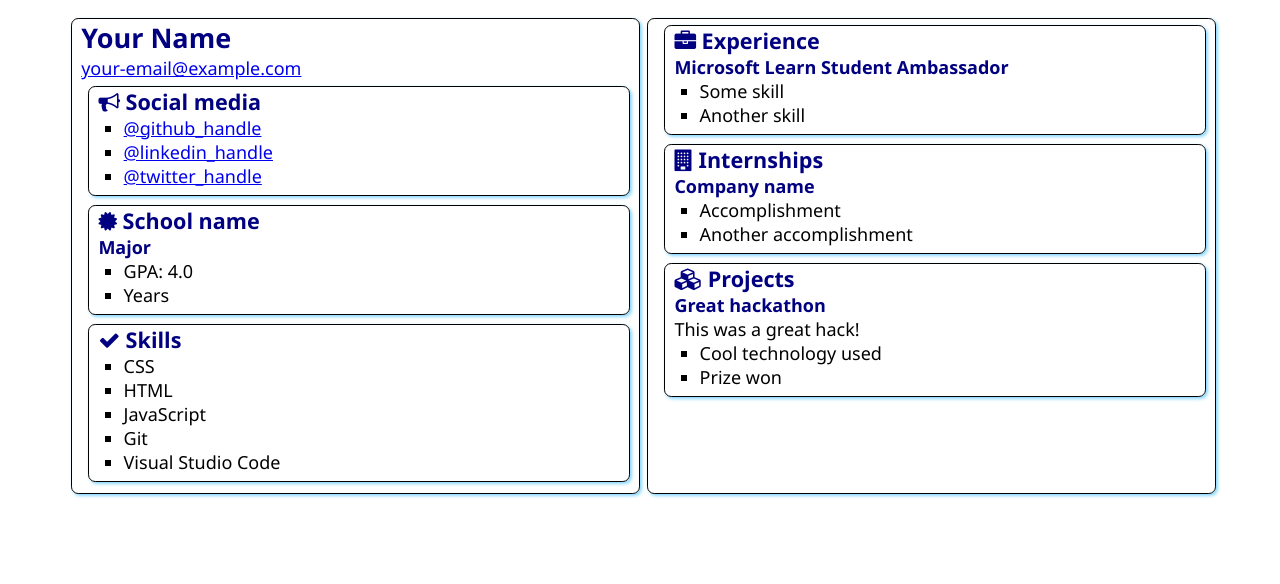
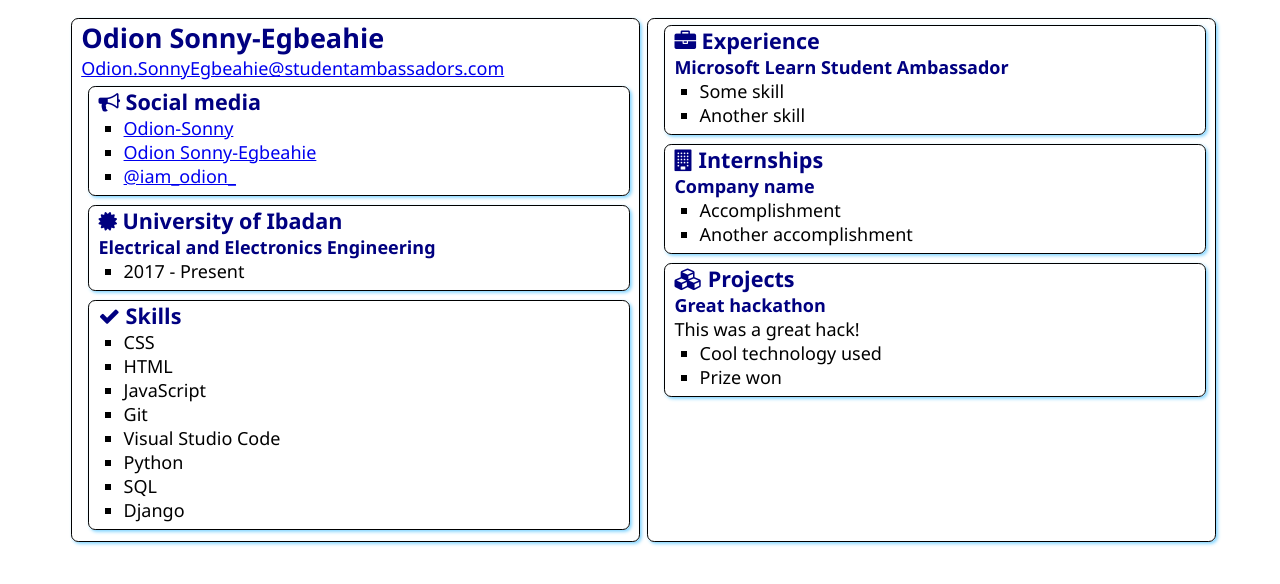
Before and after one commit to Odion-Sonny/SATechnicalOnboarding, a plain HTML site: page src/index.html in a window 1280 px wide. Drawn offline with Linux system fonts and the light colour scheme.

Commit message:
Minor Customization

```diff
--- a/src/index.html
+++ b/src/index.html
@@ -12,8 +12,8 @@
 <body>
     <main>
         <article class="box">
-            <h1>Your Name</h1>
-            <div><a href="mailto:your.email@example.com">your-email@example.com</a></div>
+            <h1>Odion Sonny-Egbeahie</h1>
+            <div><a href="mailto:Odion.SonnyEgbeahie@studentambassadors.com">Odion.SonnyEgbeahie@studentambassadors.com</a></div>
 
             <section class="box">
                 <h2>
@@ -21,9 +21,9 @@
                     Social media
                 </h2>
                 <ul>
-                    <li><a href="https://github.com/<handle>">@github_handle</a></li>
-                    <li><a href="https://linkedin.com/in/<handle>">@linkedin_handle</a></li>
-                    <li><a href="https://twitter.com/<handle>">@twitter_handle</a></li>
+                    <li><a href="https://github.com/Odion-Sonny">Odion-Sonny</a></li>
+                    <li><a href="https://www.linkedin.com/in/odion-sonny-egbeahie-a62b62205/">Odion Sonny-Egbeahie</a></li>
+                    <li><a href="https://twitter.com/iam_odion_">@iam_odion_</a></li>
                 </ul>
             </section>
 
@@ -31,12 +31,12 @@
                 <div class="education">
                     <h2>
                         <i class="fa fa-certificate" aria-hidden="true"></i>
-                        School name
+                        University of Ibadan
                     </h2>
-                    <h3>Major</h3>
+                    <h3>Electrical and Electronics Engineering</h3>
                     <ul>
-                        <li>GPA: 4.0</li>
-                        <li>Years</li>
+                        <!-- <li>GPA: 4.0</li> -->
+                        <li>2017 - Present</li>
                     </ul>
                 </div>
             </section>
@@ -52,6 +52,9 @@
                     <li>JavaScript</li>
                     <li>Git</li>
                     <li>Visual Studio Code</li>
+                    <li>Python</li>
+                    <li>SQL</li>
+                    <li>Django</li>
                 </ul>
             </section>
         </article>
```
